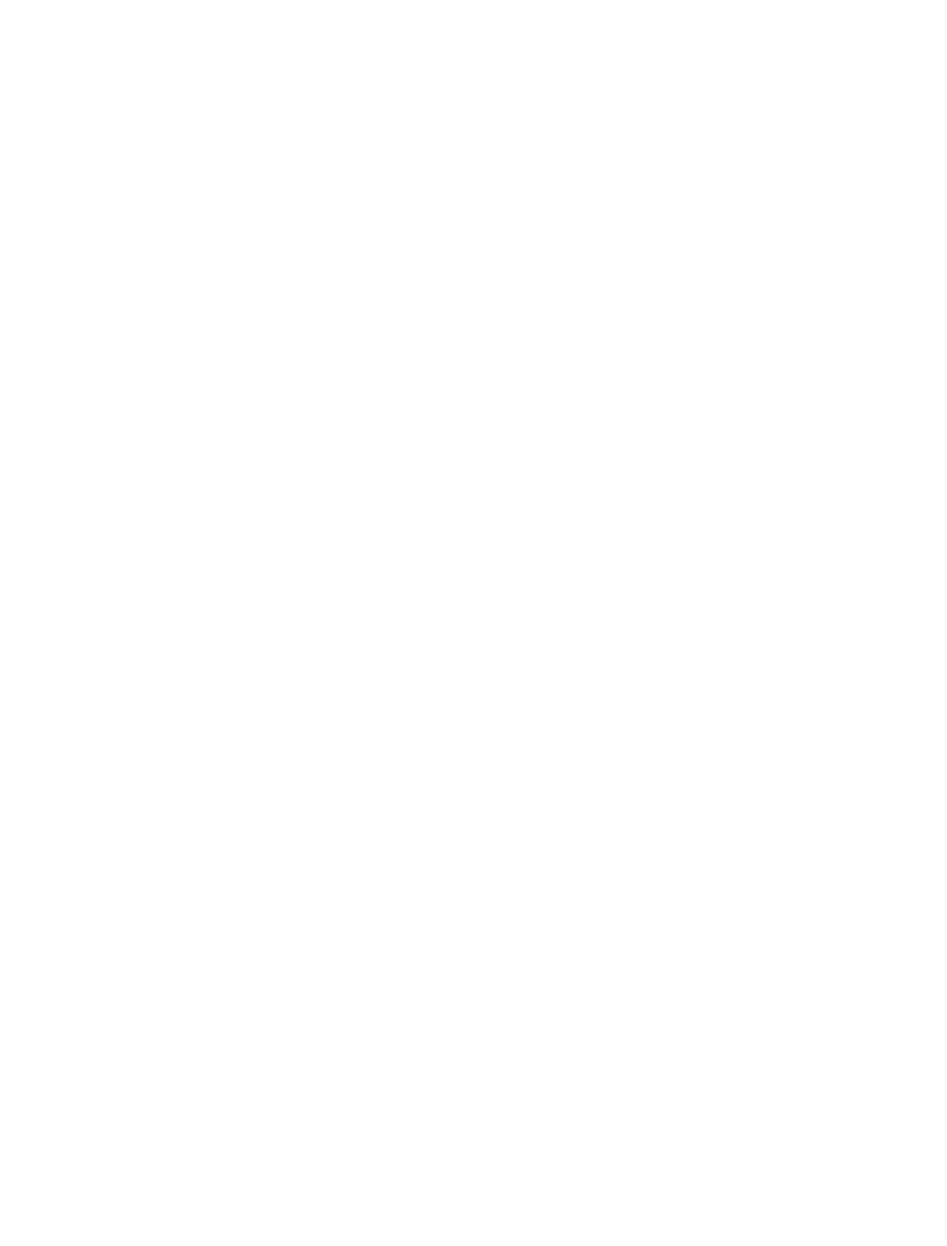
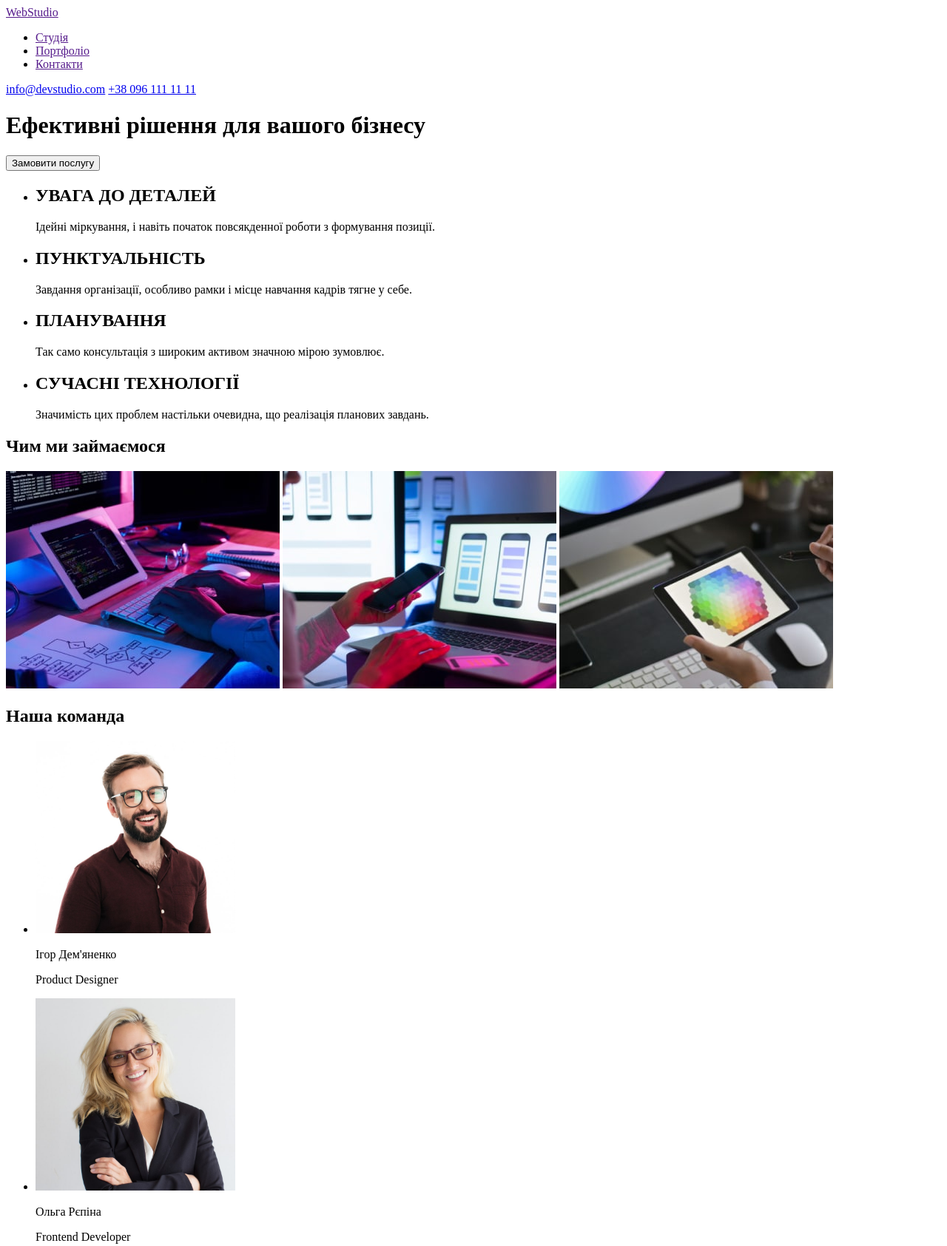
Before and after one commit to RomanOdessa75/goit-markup-hw-01, a plain HTML site: page index.html in a window 1280 px wide. Shown: the top 1685 px of the page at 74% size. Before the commit the page ends 800 px from the top, so only its background shows below. Drawn offline with Linux system fonts and the light colour scheme.

Commit message:
update-index.html

```diff
--- a/index.html
+++ b/index.html
@@ -1,10 +1,135 @@
 <!DOCTYPE html>
-<html lang="en">
+<html lang="uk">
   <head>
     <meta charset="UTF-8" />
     <meta http-equiv="X-UA-Compatible" content="IE=edge" />
     <meta name="viewport" content="width=device-width, initial-scale=1.0" />
     <title>Document</title>
   </head>
-  <body></body>
+  <body>
+    <header>
+      <a href=""><span>Web</span>Studio</a>
+      <nav>
+        <ul>
+          <li><a href="">Студія </a></li>
+          <li><a href="">Портфоліо</a></li>
+          <li><a href="">Контакти</a></li>
+        </ul>
+        <a href="mailto:info@devstudio.com">info@devstudio.com</a>
+        <a href="tel:+380961111111">+38 096 111 11 11</a>
+      </nav>
+    </header>
+    <main>
+      <div>
+        <h1>Ефективні рішення для вашого бізнесу</h1>
+        <button type="button">Замовити послугу</button>
+      </div>
+
+      <section>
+        <ul>
+          <li>
+            <h2>УВАГА ДО ДЕТАЛЕЙ</h2>
+            <p>
+              Ідейні міркування, і навіть початок повсякденної роботи з
+              формування позиції.
+            </p>
+          </li>
+          <li>
+            <h2>ПУНКТУАЛЬНІСТЬ</h2>
+            <p>
+              Завдання організації, особливо рамки і місце навчання кадрів тягне
+              у себе.
+            </p>
+          </li>
+          <li>
+            <h2>ПЛАНУВАННЯ</h2>
+            <p>
+              Так само консультація з широким активом значною мірою зумовлює.
+            </p>
+          </li>
+          <li>
+            <h2>СУЧАСНІ ТЕХНОЛОГІЇ</h2>
+            <p>
+              Значимість цих проблем настільки очевидна, що реалізація планових
+              завдань.
+            </p>
+          </li>
+        </ul>
+      </section>
+      <section>
+        <h2>Чим ми займаємося</h2>
+        <img
+          src="./images/box1.jpg"
+          alt="Чим ми займаємося"
+          width="370"
+          height="294"
+        />
+        <img
+          src="./images/box2.jpg"
+          alt="Чим ми займаємося"
+          width="370"
+          height="294"
+        />
+        <img
+          src="./images/box3.jpg"
+          alt="Чим ми займаємося"
+          width="370"
+          height="294"
+        />
+      </section>
+      <section>
+        <h2>Наша команда</h2>
+        <ul>
+          <li>
+            <img
+              src="./images/temcard1.jpg"
+              alt="Наша команда"
+              width="270"
+              height="260"
+            />
+            <p>Ігор Дем'яненко</p>
+            <p>Product Designer</p>
+          </li>
+          <li>
+            <img
+              src="./images/temcard2.jpg"
+              alt="Наша команда"
+              width="270"
+              height="260"
+            />
+            <p>Ольга Рєпіна</p>
+            <p>Frontend Developer</p>
+          </li>
+          <li>
+            <img
+              src="./images/temcard3.jpg"
+              alt="Наша команда"
+              width="270"
+              height="260"
+            />
+            <p>Микола Тарасов</p>
+            <p>Marketing</p>
+          </li>
+          <li>
+            <img
+              src="./images/temcard4.jpg"
+              alt="Наша команда"
+              width="270"
+              height="260"
+            />
+            <p>Михайло Єрмаков</p>
+            <p>UI Designer</p>
+          </li>
+        </ul>
+      </section>
+    </main>
+    <footer>
+      <a href=""><span>Web</span>Studio</a>
+      <ul>
+        <li><address>м. Київ, пр-т Лесі Українки, 26</address></li>
+        <li><a href="mailto:info@devstudio.com">info@devstudio.com</a></li>
+        <li><a href="tel:+380961111111">+38 096 111 11 11</a></li>
+      </ul>
+    </footer>
+  </body>
 </html>
```
Also changed, not shown: images/box1.jpg (added), images/box2.jpg (added), images/box3.jpg (added), images/temcard1.jpg (added), images/temcard2.jpg (added), images/temcard3.jpg (added), images/temcard4.jpg (added).
